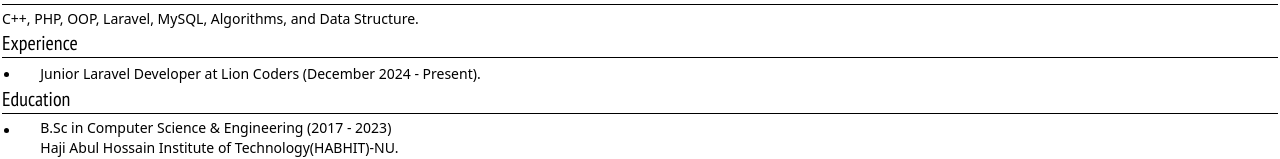
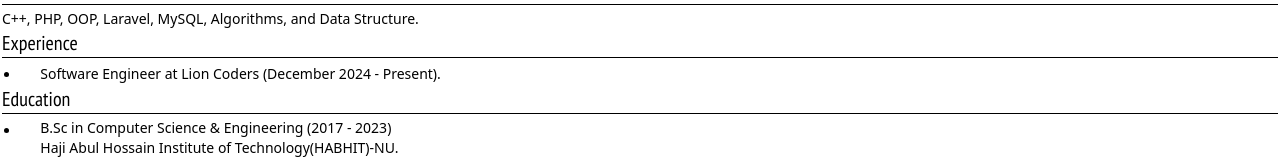
Before and after one commit to tetat/My-Resume, a plain HTML site: page index.html in a window 1280 px wide. Shown: the part 225-384 px from the top of the page. Drawn offline with nearby package versions, Linux system fonts and the light colour scheme.

Commit message:
Change job title

```diff
--- a/index.html
+++ b/index.html
@@ -89,7 +89,7 @@
             <p class="bold-point ml-0.5 mt-2.5"></p>
             <div class="mt-0.5">
               <p class="text-sm font-medium">
-                Junior Laravel Developer at Lion Coders (December 2024 - Present).
+                Software Engineer at Lion Coders (December 2024 - Present).
               </p>
             </div>
           </div>
```
